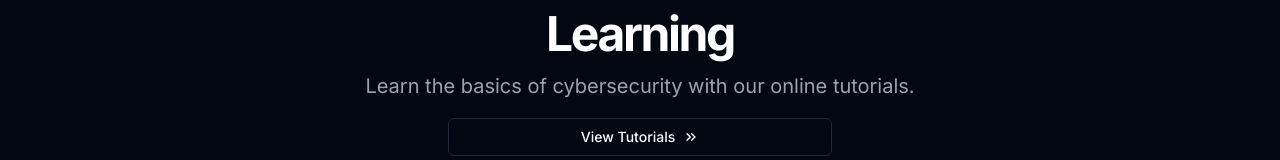
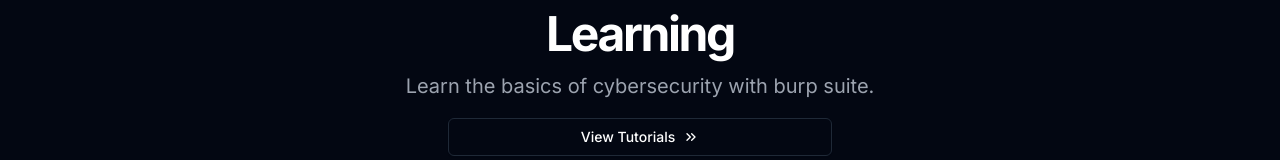
Before and after one commit to omust/omust-website-new, a Next.js app: page /darkmode in a window 1280 px wide. Shown: the part 1317-1477 px from the top of the page. Built offline with nearby package versions, Linux system fonts and the light colour scheme.

Commit message:
Update darkmode.tsx

```diff
--- a/components/darkmode.tsx
+++ b/components/darkmode.tsx
@@ -156,7 +156,7 @@
                 Learning
               </h2>
               <p className="mx-auto max-w-[600px] text-gray-400 md:text-xl/relaxed lg:text-base/relaxed xl:text-xl/relaxed">
-                Learn the basics of cybersecurity with our online tutorials.
+                Learn the basics of cybersecurity with burp suite.
               </p>
             </div>
             <div className="mx-auto w-full max-w-sm space-y-2">
```
